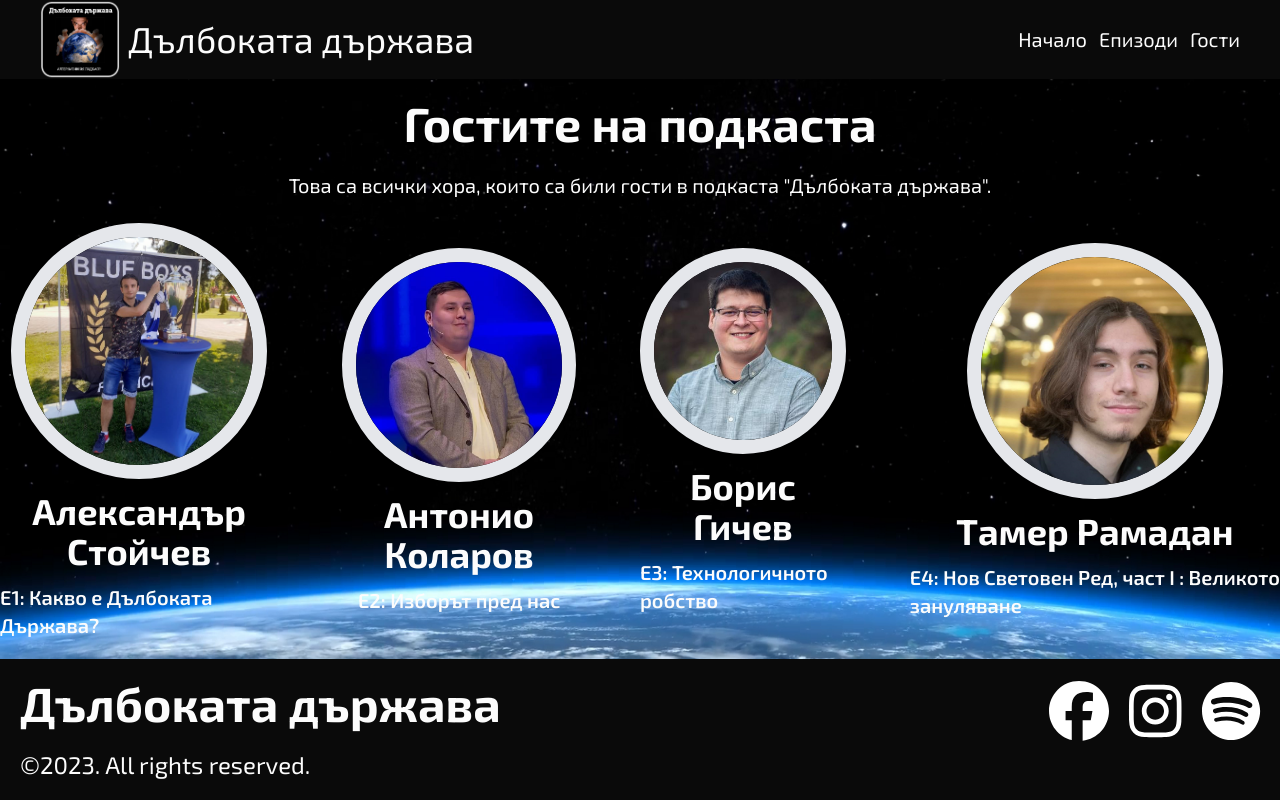
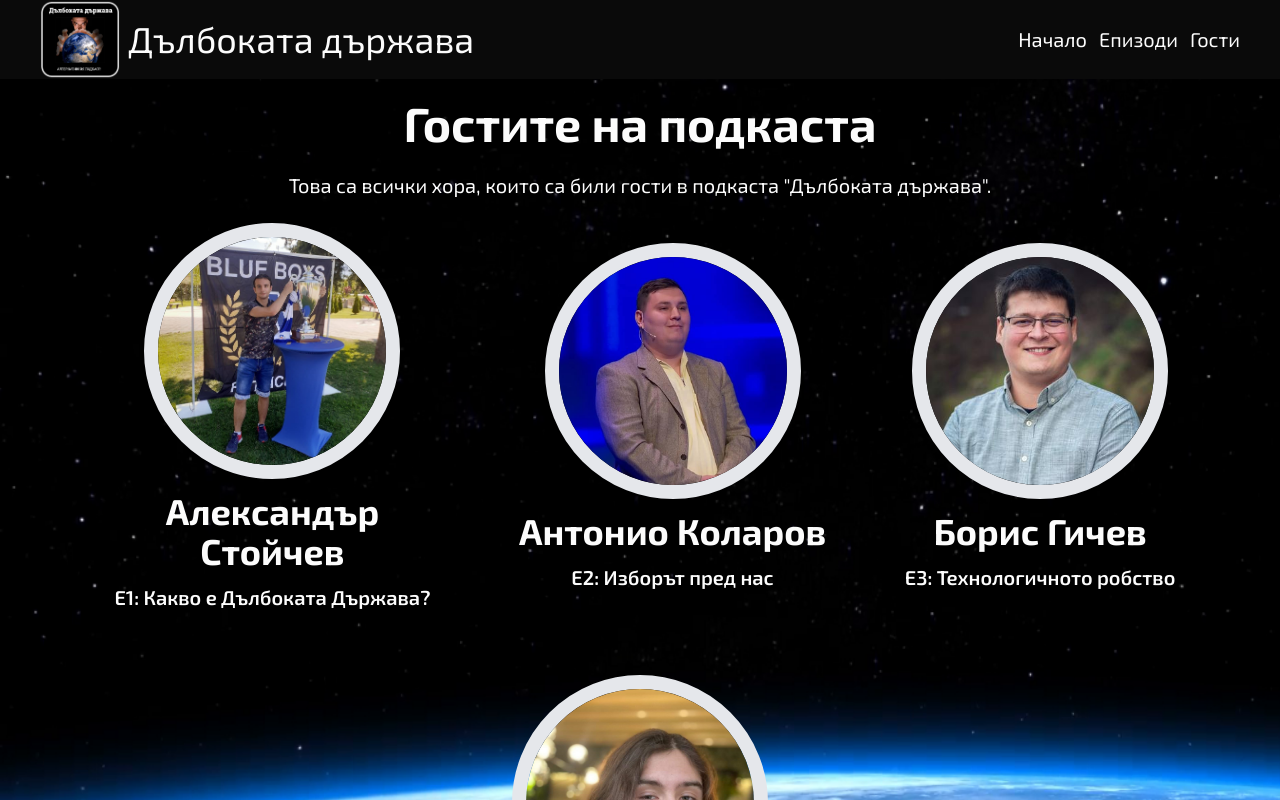
Before and after one commit to AlexNikolov2/deepstate-podcast, a React (Create React App) app in the folder client/: page /guests in a window 1280 px wide. Shown: the top 800 px of the page. Built offline with nearby package versions, Linux system fonts and the light colour scheme.

Commit message:
fixed guest page

```diff
--- a/client/src/pages/podcast-guests/GuestsPage.jsx
+++ b/client/src/pages/podcast-guests/GuestsPage.jsx
@@ -17,14 +17,14 @@ export const GuestPage = () => {
   return (
     <section
       id="guest-page"
-      className="flex flex-col gap-6 justify-center items-center py-5 episode-header">
+      className="flex flex-col gap-6 justify-center items-center py-5 episode-header ">
       <p className="text-5xl font-bold text-center">Гостите на подкаста</p>
       <p className="text-xl text-center">
         Това са всички хора, които са били гости в подкаста &quot;Дълбоката държава&quot;.
       </p>
       <div
         id="guest-items"
-        className="flex flex-col md:flex-row gap-16 justify-center items-center">
+        className="flex flex-col md:flex-row gap-16 justify-center items-center flex-wrap">
         {items.map((item) => {
           return <GuestComponent key={item.id} item={item} />;
         })}
--- a/client/src/pages/podcast-guests/components/GuestComponent.js
+++ b/client/src/pages/podcast-guests/components/GuestComponent.js
@@ -2,10 +2,12 @@
 
 export const GuestComponent = ({ item }) => {
   return (
-    <section id="guest" className="flex items-center justify-center gap-3 flex-col">
+    <section
+      id="guest"
+      className="flex items-center justify-center gap-3 flex-col max-w-[365px] min-w-[300px]">
       <img src={item.img} alt="" className="rounded-full w-[256px] border-[14px]" />
       <p className="text-4xl font-bold text-center">{item.name}</p>
-      <p className="text-xl font-semibold">{item.episodes}</p>
+      <p className="text-xl font-semibold text-center">{item.episodes}</p>
     </section>
   );
 };
```
